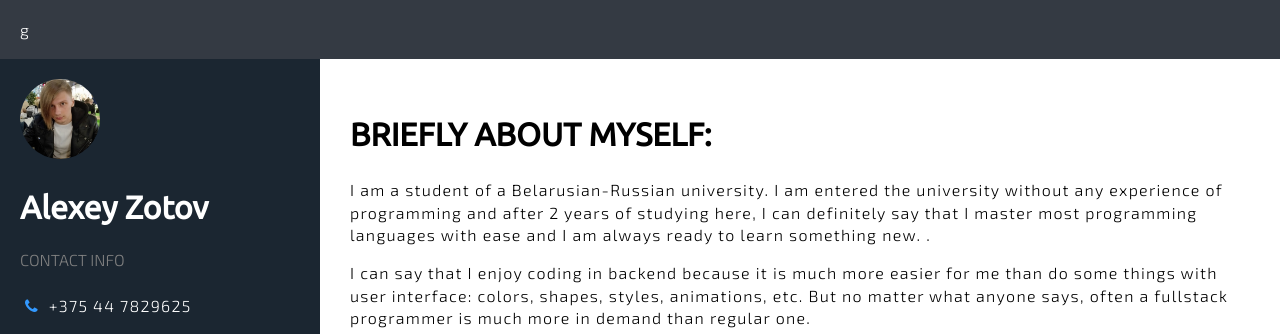
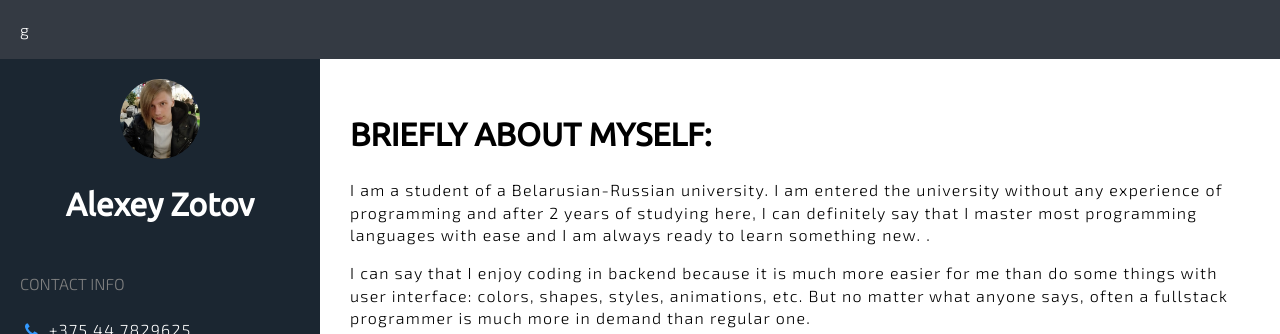
Before and after one commit to 8merka/HTML_CSS_CV, a plain HTML site: page index.html in a window 1280 px wide. Shown: the top 334 px of the page. Drawn offline with Linux system fonts and the light colour scheme.

Commit message:
feat: add new selector fot centring

```diff
--- a/style.css
+++ b/style.css
@@ -154,6 +154,14 @@ top:0;
 right:0;
 }
 
+.centered {
+  display: flex;
+  flex-direction: column;
+  align-items: center;
+  text-align: center;
+}
+
+
 .container .section_right table{
 width:100%;
 }
```
